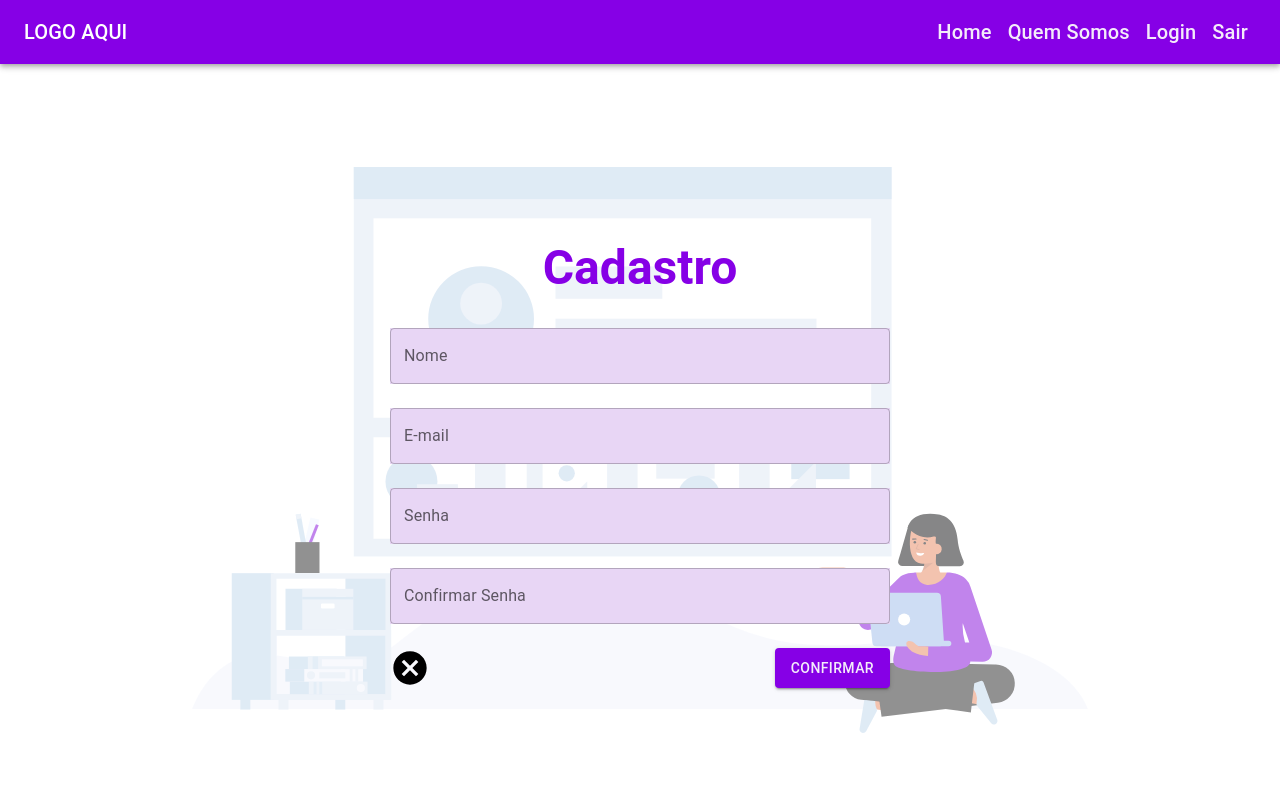
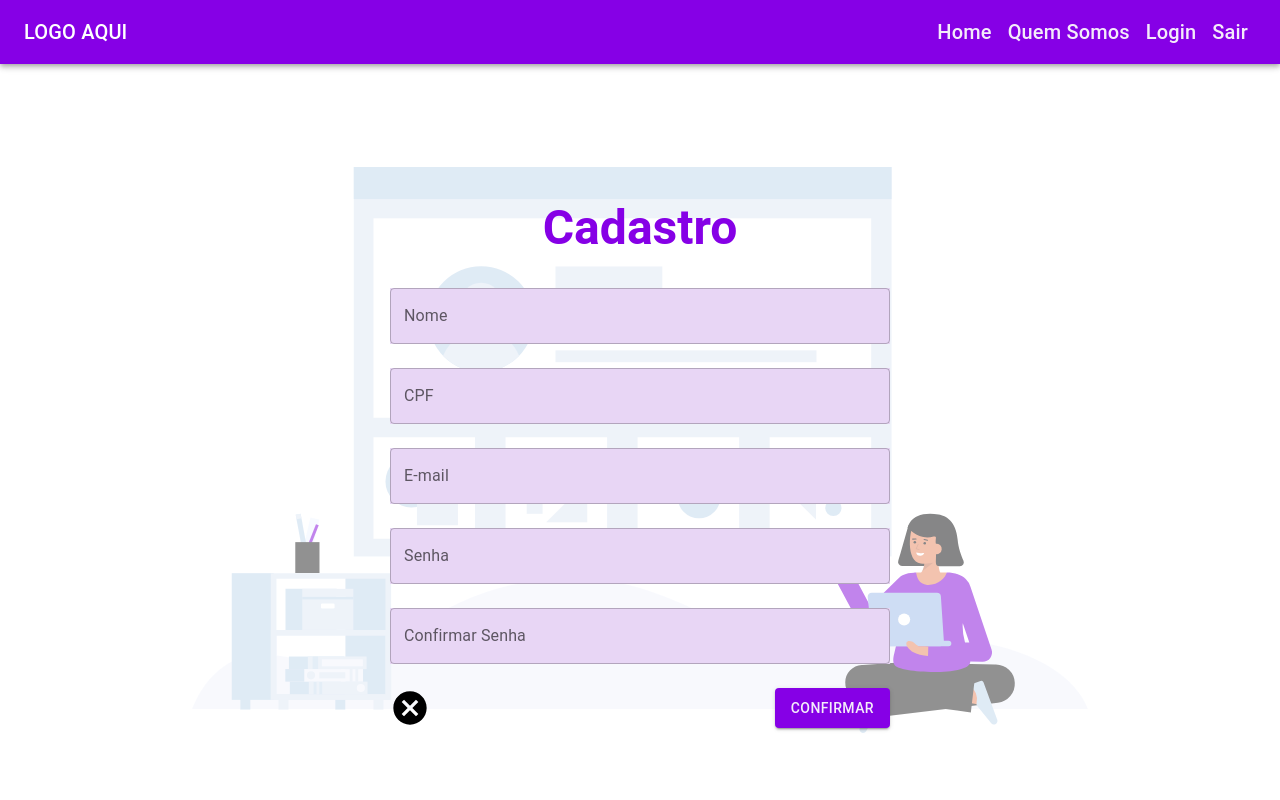
Before and after one commit to AkkiFabio/project_WomanIn_REACT, a React (Create React App) app: page /cadastro in a window 1280 px wide. Shown: the top 800 px of the page. Built offline with nearby package versions, Linux system fonts and the light colour scheme.

Commit message:
@AkkiFabio [Task 9: Added Models, Service and Sign up function]{Sept.09.2022}

```diff
--- /dev/null
+++ b/src/models/User.ts
@@ -0,0 +1,9 @@
+interface User {
+    id: number;
+    nome: string;
+    cpf: string;
+    usuario: string;
+    senha: string;
+}
+
+export default User;
--- a/src/pages/userForm/UserForm.tsx
+++ b/src/pages/userForm/UserForm.tsx
@@ -1,6 +1,6 @@
 import React, { useState, useEffect, ChangeEvent } from "react";
-// import User from "../../models/User";
-// import { cadastroUsuario } from "../../services/Service";
+import User from "../../models/User";
+import { cadastroUsuario } from "../../services/Service";
 import { Grid, Typography, TextField, Box, Button } from "@mui/material";
 import { Link, useNavigate } from "react-router-dom";
 import { grid } from "@mui/system";
@@ -10,6 +10,66 @@ import CancelOutlined from '@mui/icons-material/Cancel';
 
 
 function UserForm() {
+    let navigate = useNavigate();
+
+    const [confirmarSenha, setConfirmarSenha] = useState<String>("")
+
+    const [user, setUser] = useState<User>(
+        {
+            id: 0,
+            nome: "",
+            cpf: "",
+            usuario: "",
+            senha: "",
+        }
+    );
+
+    const [userResult, setUserResult] = useState<User>(
+        {
+            id: 0,
+            nome: "",
+            cpf: "",
+            usuario: "",
+            senha: "",
+        }
+    );
+
+    useEffect(() => {
+
+        if(userResult.id != 0){
+            navigate('/login');
+        }
+
+    }, [userResult, navigate]);
+
+    function confirmarSenhaHandle(e: ChangeEvent<HTMLInputElement>){
+        setConfirmarSenha(e.target.value)
+    }
+
+    function updatedModel(e: ChangeEvent<HTMLInputElement>){
+
+        setUser({
+            ...user,
+            [e.target.name]: e.target.value
+        })
+    }
+
+    async function onSubmit(e: ChangeEvent<HTMLFormElement>){
+
+        e.preventDefault();
+
+        if(confirmarSenha === user.senha){
+            try {
+                await cadastroUsuario(`/api/Usuarios/cadastrar`, user, setUserResult)
+                alert('Usuario cadastrado com sucesso')
+            } catch (error) {
+                alert('Dados já existentes no sistema, altere os campos e tente novamente!')
+            }
+
+        }else{
+            alert('Dados inconsistentes. Favor verificar as informações de cadastro.')
+        }
+    }
     return (
         <Grid
         container
@@ -21,15 +81,16 @@ function UserForm() {
 
             <Grid >
                 <Box >
-                    <form action="" className="campos">
+                    <form action="" className="campos" onSubmit={onSubmit}>
                         <Typography variant='h3'gutterBottom component='h3'align='center' className="headliner">
                             Cadastro
                         </Typography>
                         <Box display="flex" flexDirection='column'>
-                            <TextField id='name' label='Nome' variant='outlined' name='name' margin='normal' className="textfieldbg"></TextField>
-                            <TextField id='email' label='E-mail'variant='outlined' name='email'margin='normal' className="textfieldbg"></TextField>
-                            <TextField id='password' label='Senha' variant='outlined' name='password' margin='normal' className="textfieldbg"></TextField>
-                            <TextField id='confirmPassword' label='Confirmar Senha' variant='outlined' name='confirmPassword' margin='normal' className="textfieldbg"></TextField>
+                            <TextField value={user.nome} onChange={(e:ChangeEvent<HTMLInputElement>)=> updatedModel(e)} id='name' label='Nome' variant='outlined' name='name' margin='normal' className="textfieldbg"></TextField>
+                            <TextField value={user.cpf} onChange={(e:ChangeEvent<HTMLInputElement>)=> updatedModel(e)} id='cpf' label='CPF' variant='outlined' name='cpf' margin='normal' className="textfieldbg"></TextField>
+                            <TextField value={user.usuario} onChange={(e:ChangeEvent<HTMLInputElement>)=> updatedModel(e)} id='email' label='E-mail'variant='outlined' name='email'margin='normal' className="textfieldbg"></TextField>
+                            <TextField value={user.senha} onChange={(e:ChangeEvent<HTMLInputElement>)=> updatedModel(e)} id='password' label='Senha' variant='outlined' name='password' margin='normal' className="textfieldbg"></TextField>
+                            <TextField value={confirmarSenha} onChange={(e:ChangeEvent<HTMLInputElement>)=> confirmarSenhaHandle(e)} id='confirmPassword' label='Confirmar Senha' variant='outlined' name='confirmPassword' margin='normal' className="textfieldbg"></TextField>
                         </Box>
 
                         <Box marginTop={2} textAlign='center' className="buttons">
--- /dev/null
+++ b/src/services/Service.ts
@@ -0,0 +1,15 @@
+import axios from "axios";
+
+export const api = axios.create({
+    baseURL: "https://localhost:3000"
+})
+
+export const cadastroUsuario = async (url: any, dados: any, setDado: any) => {
+    const resposta = await api.post(url, dados)
+    setDado(resposta.data)
+}
+
+export const login = async (url: any, dados: any, setDado: any) => {
+    const resposta = await api.post(url, dados)
+    setDado(resposta.data.token)
+}
```
Also changed, not shown: src/models/UserLogin.ts (added, +8 -0 lines).
